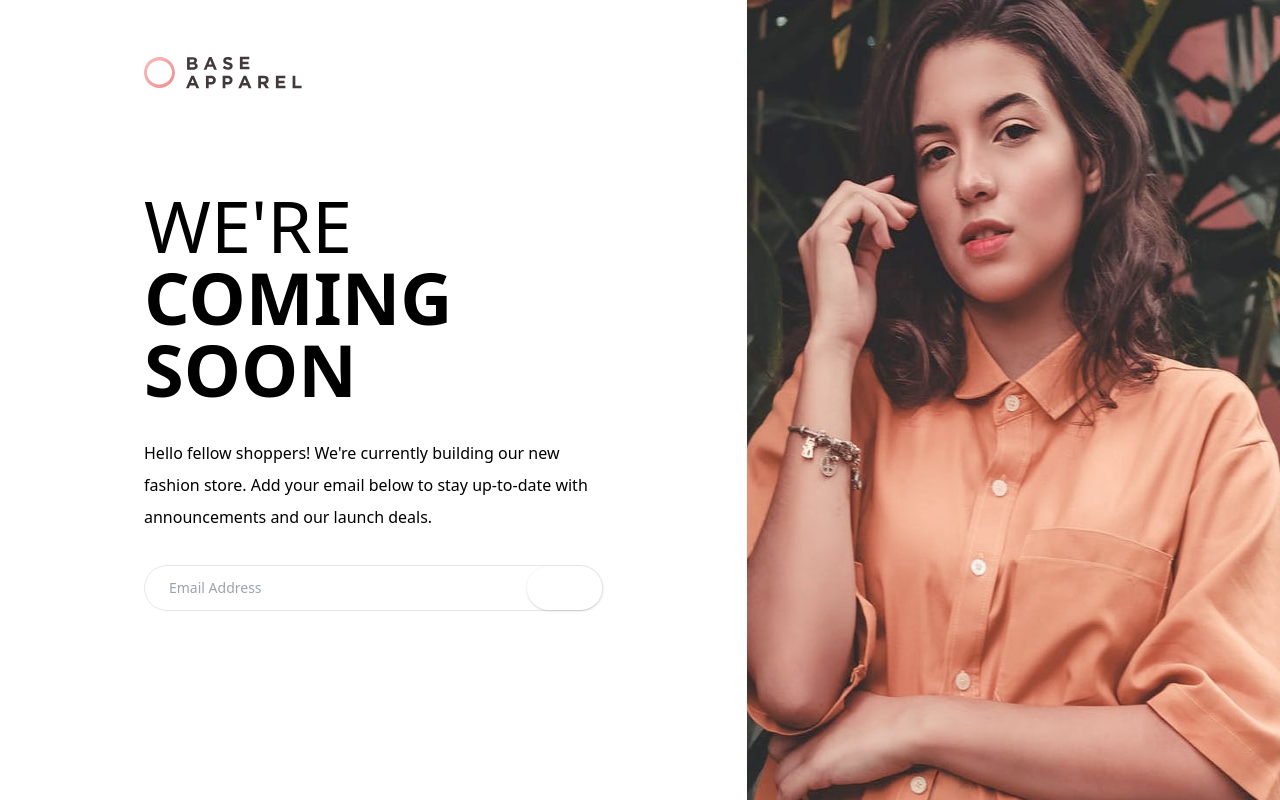
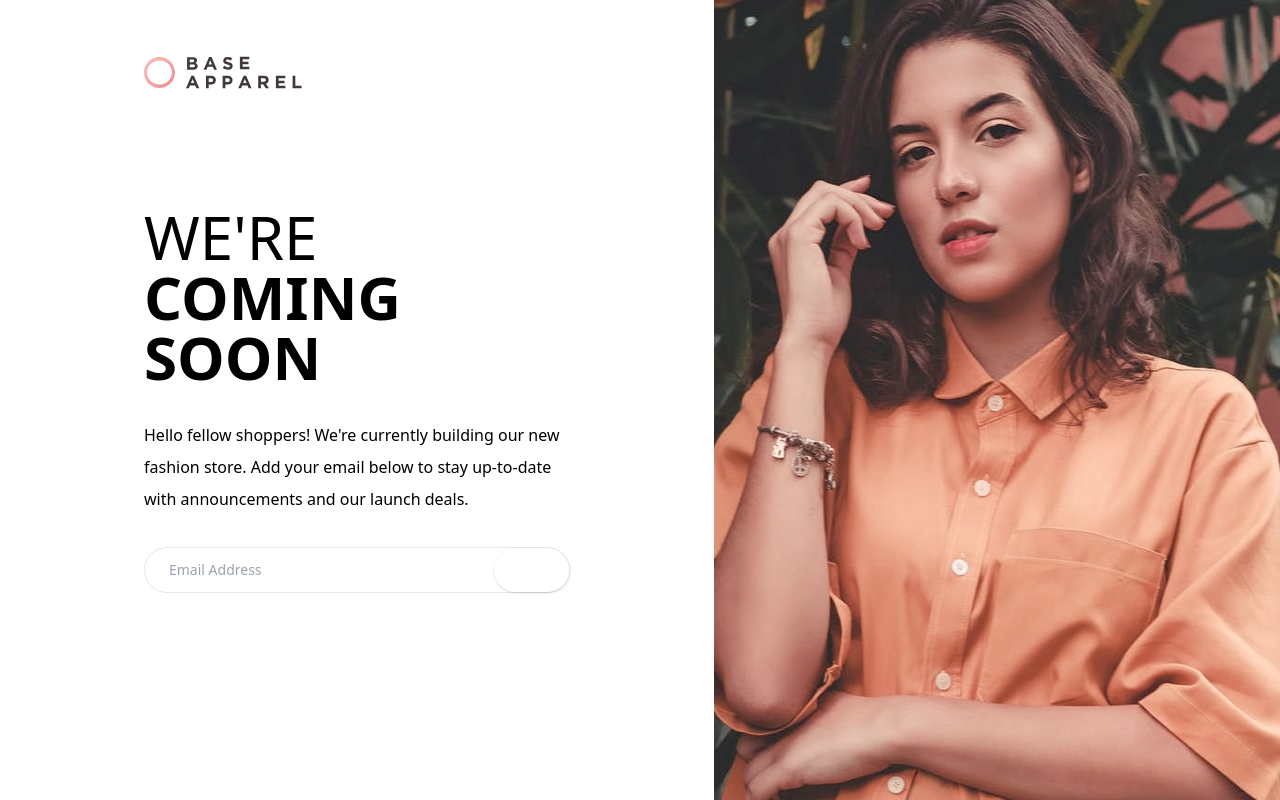
Before and after one commit to alann13/Base-Apparel-Splash-Page, a website built with Vite: page index.html in a window 1280 px wide. Built offline with nearby package versions, Linux system fonts and the light colour scheme.

Commit message:
maintenance: minor refactoring

```diff
--- a/index.html
+++ b/index.html
@@ -10,7 +10,7 @@
     <title>inThaHouse | Base Apparel</title>
   </head>
 
-  <body class="bg-pattern bg-cover sm:px-8 xl:px-0">
+  <body class="bg-pattern bg-cover sm:px-24 xl:px-0">
     <header class="xl:absolute xl:top-6 xl:px-36">
       <!-- LOGO -->
       <div class="p-6 inline-flex lg:max-w-md lg:m-auto md:py-8 xl:px-0">
@@ -21,10 +21,10 @@
       <img class="w-full mb-12 xl:hidden" src="/images/hero-mobile.jpg" alt="Female in orange blouse." />
     </header>
 
-    <main class="px-5 mt-16 sm:mb-6 xl:flex xl:p-0 xl:my-0">
+    <main class="px-5 mt-16 sm:mb-6 xl:flex xl:justify-between xl:p-0 xl:my-0">
       <!-- Headings with Form -->
       <section class="text-center xl:text-left xl:flex xl:flex-col xl:text-left xl:justify-center xl:w-7/12 xl:px-36">
-        <h1 class="text-4xl text-dark font-semibold uppercase tracking-extremeWide md:text-6xl lg:text-7xl">
+        <h1 class="text-4xl text-dark font-semibold uppercase tracking-extremeWide md:text-5xl lg:text-6xl 2xl:text-7xl">
           <span class="block text-primary font-light">we're</span> coming<br />
           soon
         </h1>
@@ -58,8 +58,8 @@
       </section>
 
       <!-- DESKTOP PORTION -->
-      <section class="w-5/12">
-        <img class="hidden h-screen xl:block xl:w-full" src="/images/hero-desktop.jpg" alt="Female in orange blouse." />
+      <section class="hidden xl:block">
+        <img class="h-screen w-full" src="/images/hero-desktop.jpg" alt="Female in orange blouse." />
       </section>
     </main>
 
```
